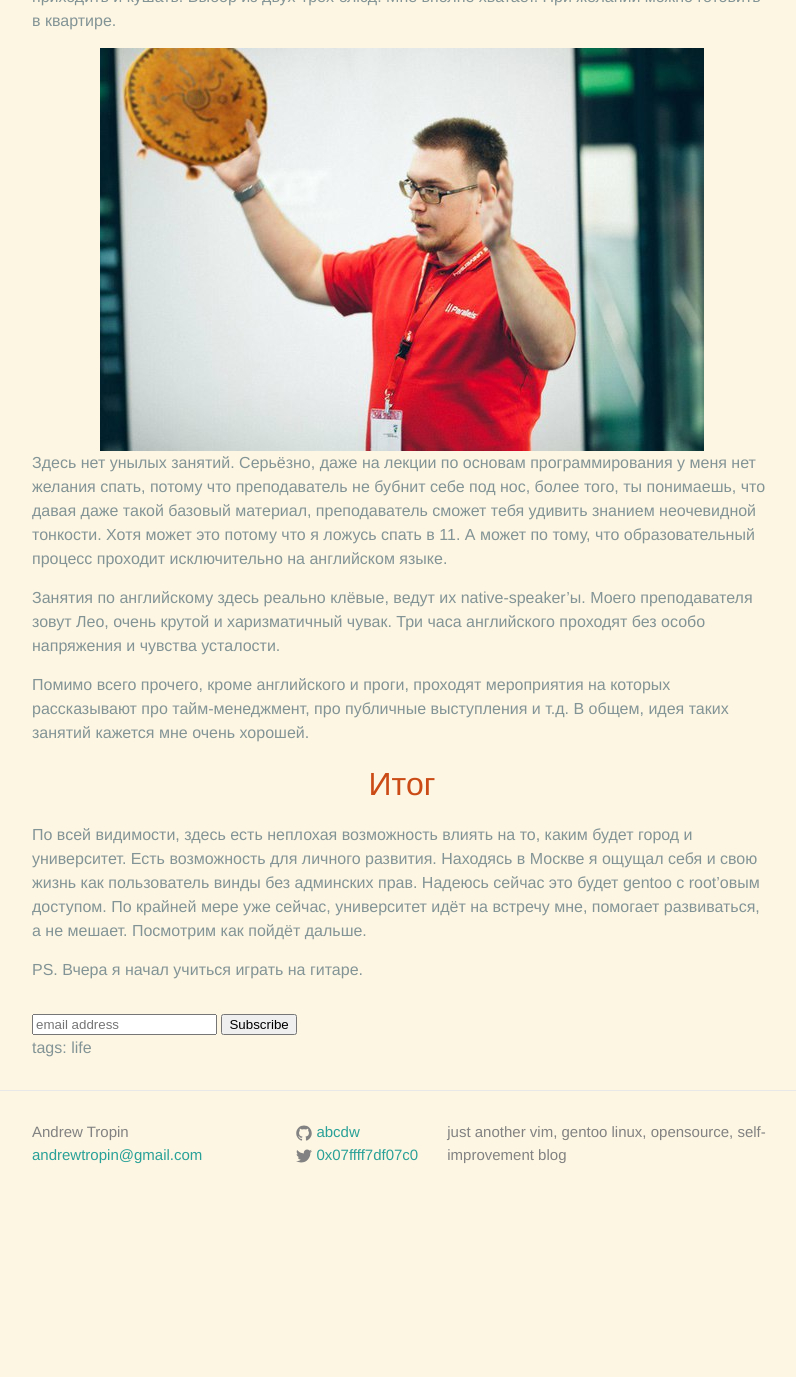
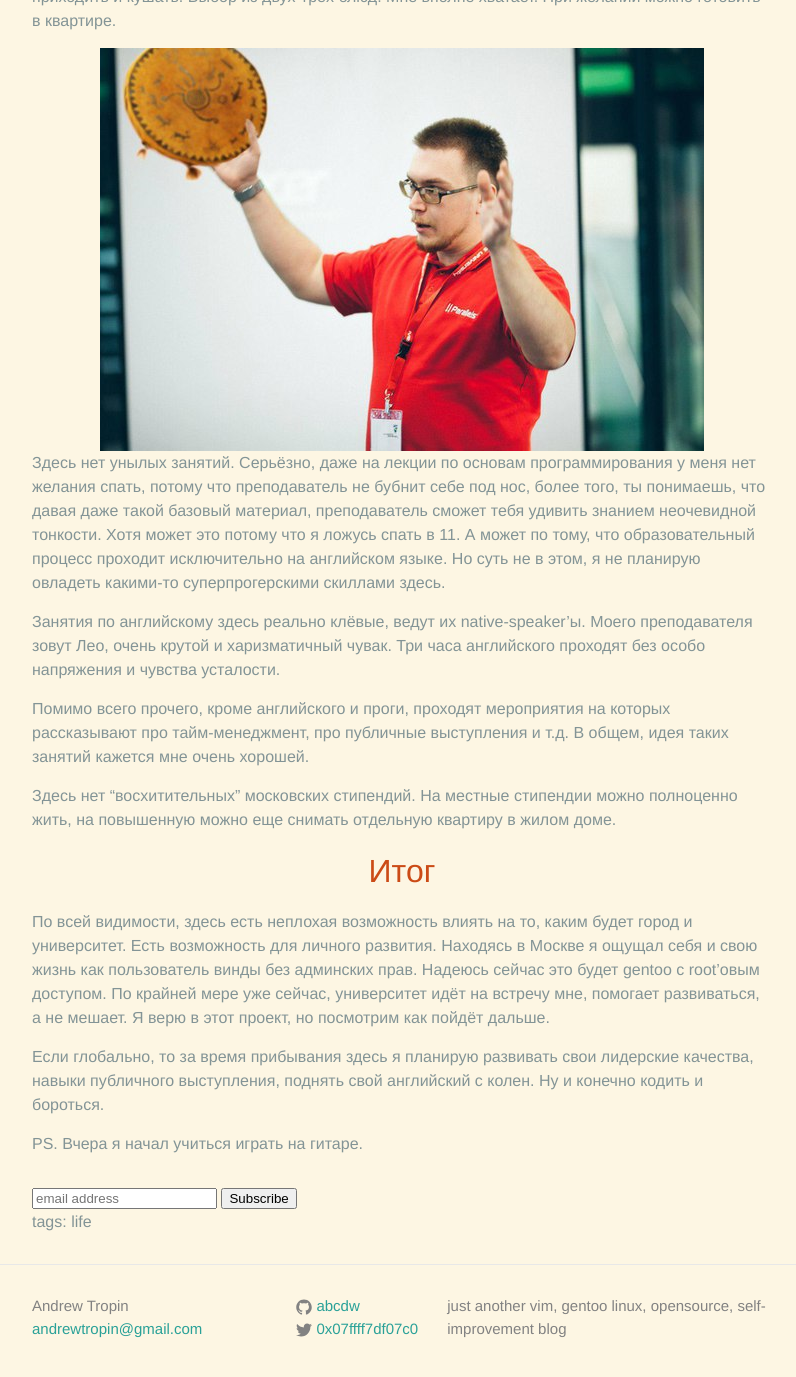
Before and after one commit to rednotes/rednotes.github.io, a Jekyll site: the page built from _posts/2015-08-02-inno-story-0.markdown, in a window 1280 px wide and 1400 px high, scrolled down 1903 px. Shown: the top 1377 px of the window, without its empty margins (238-1034 px from the left). Built offline with Jekyll 4.4.1, drawn with Linux system fonts in a browser that asks for light colours; Markdown is read by kramdown in place of the engine named in the settings; comment, search, counter and statistics services are not loaded; before the commit the page ends 3129 px from its top, so only the background shows below that; some of the changed text lies outside the part shown.

Commit message:
Update inno-story-0

```diff
--- a/_posts/2015-08-02-inno-story-0.markdown
+++ b/_posts/2015-08-02-inno-story-0.markdown
@@ -71,6 +71,7 @@ author: abcdw
 место для кроссфитеров, баскетбольный зал и несколько пустых мест.
 Так вот, тут начинается самое интересное.
 
+
 ## Чего здесь нет
 
 Чем хорошо пустое мест? Свободой, вы можете заполнить его на своё усмотрение,
@@ -93,7 +94,8 @@ author: abcdw
 более того, ты понимаешь, что давая даже такой базовый материал, преподаватель
 сможет тебя удивить знанием неочевидной тонкости. Хотя может это потому что
 я ложусь спать в 11. А может по тому, что образовательный процесс проходит
-исключительно на английском языке.
+исключительно на английском языке. Но суть не в этом, я не планирую
+овладеть какими-то суперпрогерскими скиллами здесь.
 
 Занятия по английскому здесь реально клёвые, ведут их native-speaker'ы.
 Моего преподавателя зовут Лео, очень крутой и харизматичный чувак. Три часа
@@ -103,6 +105,10 @@ author: abcdw
 которых рассказывают про тайм-менеджмент, про публичные выступления и т.д.
 В общем, идея таких занятий кажется мне очень хорошей.
 
+Здесь нет "восхитительных" московских стипендий. На местные стипендии можно
+полноценно жить, на повышенную можно еще снимать отдельную квартиру в
+жилом доме.
+
 # Итог
 
 По всей видимости, здесь есть неплохая возможность влиять на то, каким будет
@@ -110,9 +116,15 @@ author: abcdw
 Находясь в Москве я ощущал себя и свою жизнь как пользователь винды
 без админских прав. Надеюсь сейчас это будет gentoo с root'овым доступом.
 По крайней мере уже сейчас, университет идёт на встречу мне,
-помогает развиваться, а не мешает. Посмотрим как пойдёт дальше.
+помогает развиваться, а не мешает. Я верю в этот проект, но посмотрим
+как пойдёт дальше.
+
+Если глобально, то за время прибывания здесь я планирую развивать свои
+лидерские качества, навыки публичного выступления, поднять свой английский
+с колен. Ну и конечно кодить и бороться.
 
 PS. Вчера я начал учиться играть на гитаре.
 
 [тоже двушка]:  https://vk.com/wall-56385969?offset=460&own=1&w=wall-56385969_568
 [фотографии]:   https://yadi.sk/d/dkbFTdnViDo67
+[innopolis]:    http://innopolis.ru/main/
```
Also changed, not shown: other parts of _posts/2015-08-02-inno-story-0.markdown (+1 -1 lines).
